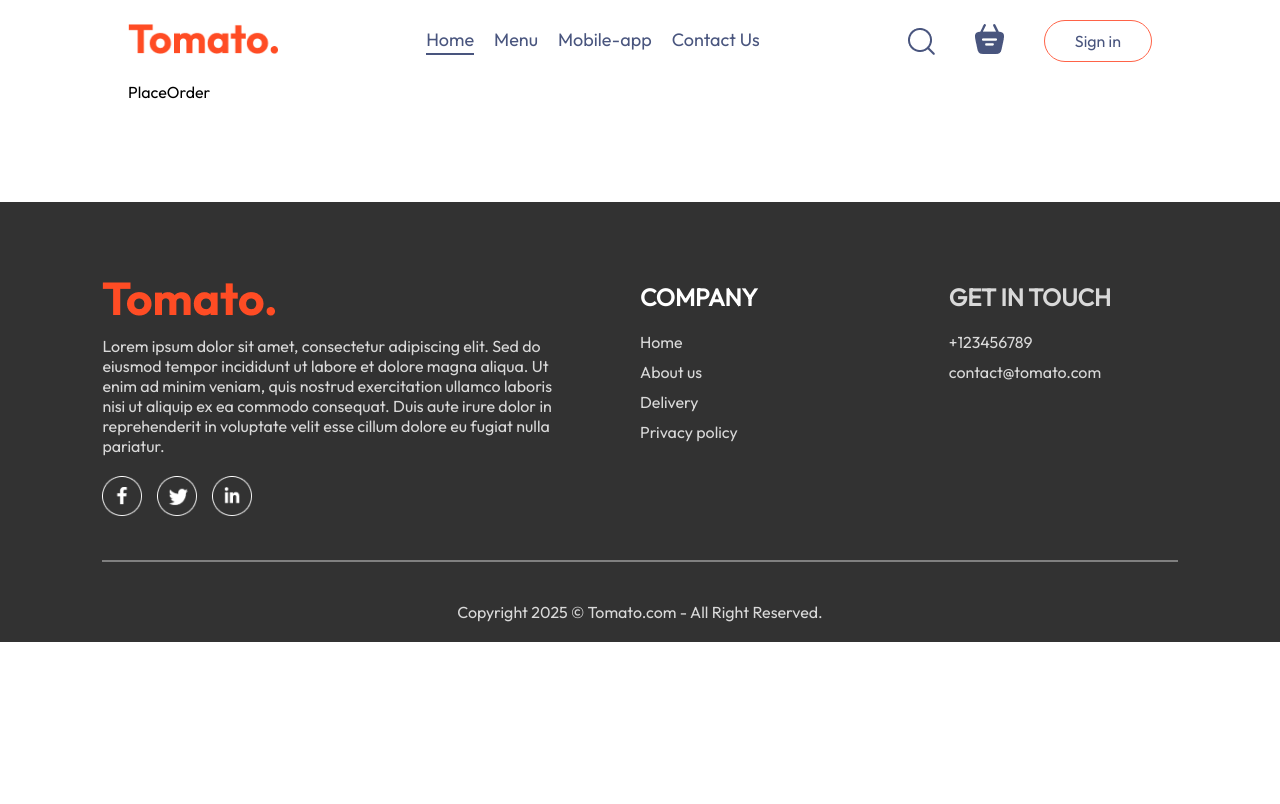
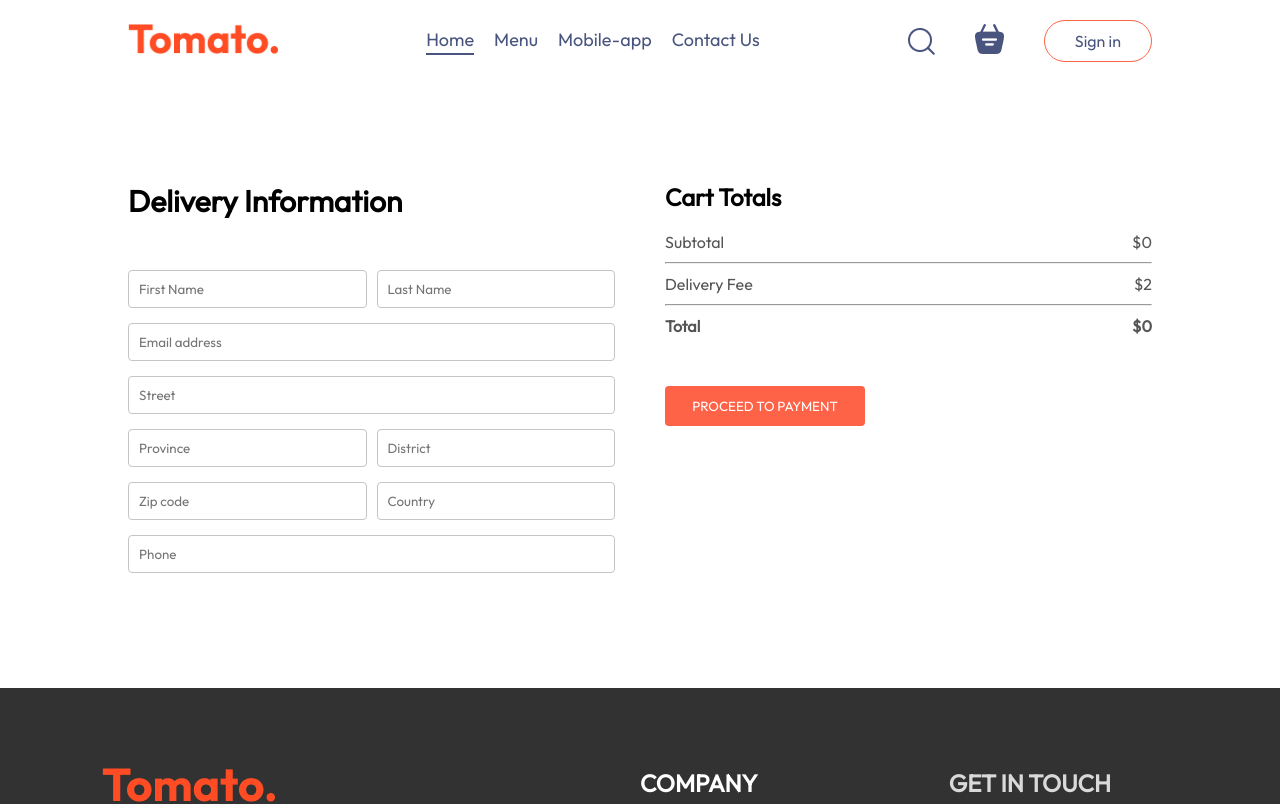
Before and after one commit to Bullet2004/FoodDeliveryApp, a React (Vite) app in the folder front-end/: page /order in a window 1280 px wide. Shown: the top 804 px of the page. Built offline with nearby package versions, Linux system fonts and the light colour scheme.

Commit message:
feat: create PlaceOrder page

```diff
--- a/front-end/src/pages/Cart/Cart.jsx
+++ b/front-end/src/pages/Cart/Cart.jsx
@@ -1,10 +1,13 @@
 import React, { useContext } from 'react'
 import './Cart.css'
 import { StoreContext } from '../../context/ShowContext'
+import { useNavigate } from 'react-router-dom'
 
 const Cart = () => {
 
   const {cartItems, food_list, removeFromCart, getTotalCartAmount} = useContext(StoreContext);
+
+  const navigate = useNavigate();
 
   return (
     <div className='cart'>
@@ -48,15 +51,15 @@
             <hr />
             <div className="cart-total-details">
               <p>Delivery Fee</p>
-              <p>${2}</p>
+              <p>${getTotalCartAmount()===0?0:2}</p>
             </div>
             <hr />
             <div className="cart-total-details">
               <b>Total</b>
-              <b>${getTotalCartAmount()+2}</b>
+              <b>${getTotalCartAmount()===0?0:(getTotalCartAmount()+2)}</b>
             </div>
           </div>
-            <button>PROCEED TO CHECKOUT</button>
+            <button onClick={()=>navigate('/order')}>PROCEED TO CHECKOUT</button>
         </div>
         <div className="cart-promocode">
           <div>
--- a/front-end/src/pages/PlaceOrder/PlaceOrder.css
+++ b/front-end/src/pages/PlaceOrder/PlaceOrder.css
@@ -0,0 +1,41 @@
+.place-order {
+    display: flex;
+    align-items: start;
+    justify-content: space-between;
+    gap: 50px;
+    margin-top: 100px   ;
+}
+
+.place-order-left {
+    width: 100%;
+    max-width: max(30%, 500px);
+}
+
+.place-order-left .title {
+    font-size: 30px;
+    font-weight: 600;
+    margin-bottom: 50px;
+}
+
+.place-order-left input {
+    margin-bottom: 15px;
+    width: 100%;
+    padding: 10px;
+    border: 1px solid #c5c5c5;
+    border-radius: 4px;
+    outline-color: tomato;
+}
+
+.place-order-left .multi-fields {
+    display: flex;
+    gap: 10px;
+}
+
+.place-order-right {
+    width: 100%;
+    max-width: max(40%,500px);
+}
+
+.place-order .cart-total button {
+    margin-top: 30px;
+}
--- a/front-end/src/pages/PlaceOrder/PlaceOrder.jsx
+++ b/front-end/src/pages/PlaceOrder/PlaceOrder.jsx
@@ -1,9 +1,54 @@
-import React from 'react'
+import React, { useContext } from 'react'
 import './PlaceOrder.css'
+import { StoreContext } from '../../context/ShowContext'
 
 const PlaceOrder = () => {
+
+  const {getTotalCartAmount} = useContext(StoreContext);
+
   return (
-    <div>PlaceOrder</div>
+    <form className='place-order'>
+      <div className="place-order-left">
+        <p className="title">Delivery Information</p>
+        <div className="multi-fields">
+          <input type="text" placeholder='First Name'/>
+          <input type="text" placeholder='Last Name'/>
+        </div>
+        <input type="text" placeholder='Email address'/>
+        <input type="text" placeholder='Street'/>
+        <div className="multi-fields">
+          <input type="text" placeholder='Province'/>
+          <input type="text" placeholder='District'/>
+        </div>
+        <div className="multi-fields">
+          <input type="text" placeholder='Zip code'/>
+          <input type="text" placeholder='Country'/>
+        </div>
+        <input type="text" placeholder='Phone'/>
+      </div>
+      <div className="place-order-right">
+        <div className='cart-total'>
+          <h2>Cart Totals</h2>
+          <div>
+            <div className="cart-total-details">
+              <p>Subtotal</p>
+              <p>${getTotalCartAmount()===0?0:2}</p>
+            </div>
+            <hr />
+            <div className="cart-total-details">
+              <p>Delivery Fee</p>
+              <p>${2}</p>
+            </div>
+            <hr />
+            <div className="cart-total-details">
+              <b>Total</b>
+              <b>${getTotalCartAmount()===0?0:(getTotalCartAmount()+2)}</b>
+            </div>
+          </div>
+            <button>PROCEED TO PAYMENT</button>
+        </div>
+      </div>
+    </form>
   )
 }
 
```
